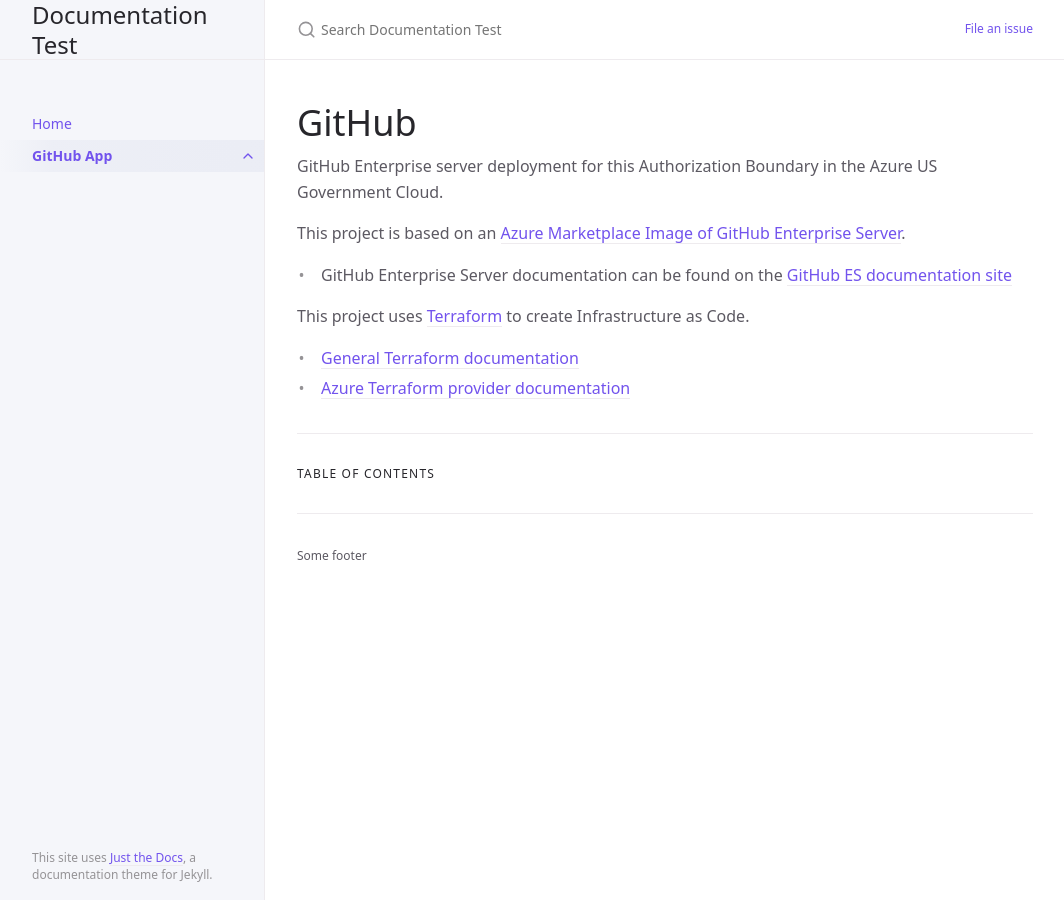
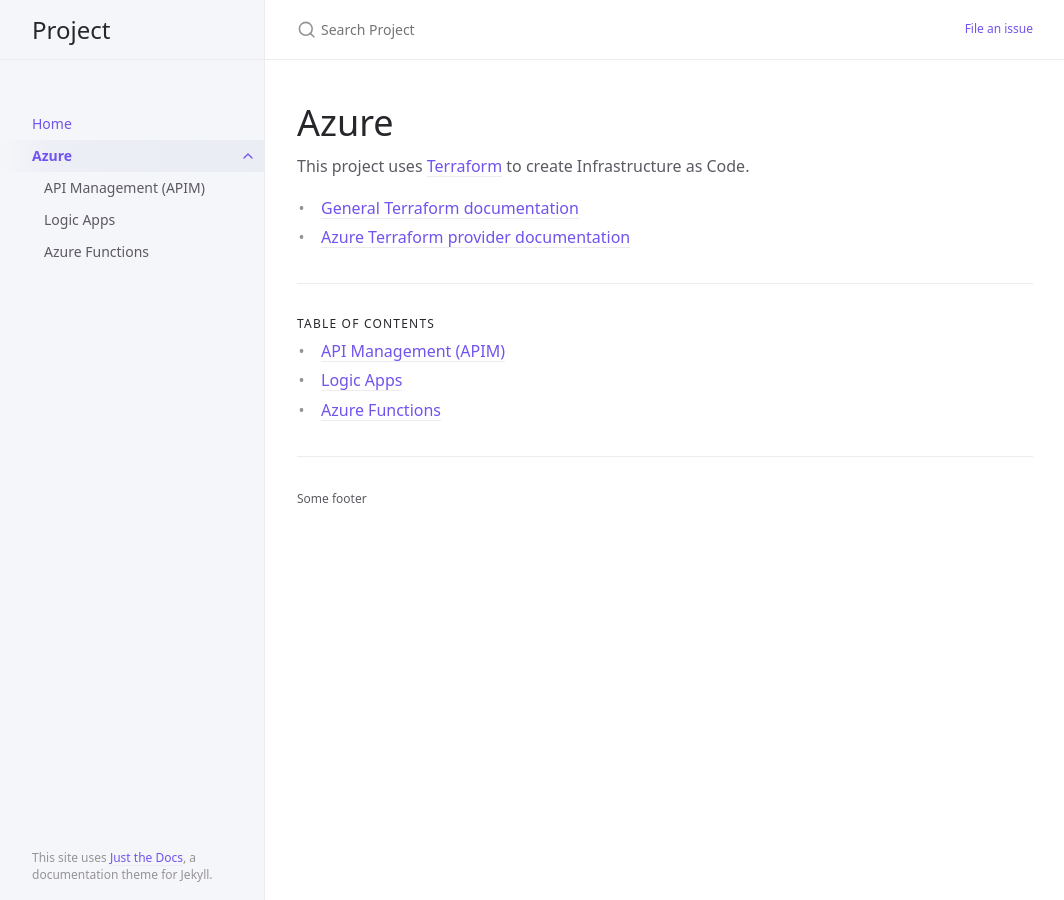
Before and after one commit to bwagner77/docs-test, a Jekyll site: the page built from azure/index.md, in a window 1280 px wide. Shown: the whole page, without its empty margins (107-1171 px from the left). Built offline with Jekyll 4.4.1, drawn with Linux system fonts in a browser that asks for light colours.

```diff
--- a/_config.yml
+++ b/_config.yml
@@ -18,7 +18,7 @@
 # You can create any custom variable you would like, and they will be accessible
 # in the templates via {{ site.myvariable }}.
 
-title: Documentation Test
+title: Project
 tagline: Some tags
 #color_scheme: dark
 
--- a/azure/functions.md
+++ b/azure/functions.md
@@ -0,0 +1,9 @@
+---
+layout: default
+title: Azure Functions
+parent: Azure
+nav_order: 3
+---
+
+# Azure Functions
+{: .no_toc }
--- a/azure/index.md
+++ b/azure/index.md
@@ -1,19 +1,12 @@
 ---
 layout: default
-title: "GitHub App"
+title: Azure
 nav_order: 2
 has_children: true
 ---
 
-# GitHub
+# Azure
 {: .no_toc }
-
-GitHub Enterprise server deployment for this Authorization Boundary in the Azure US Government Cloud.
-
-This project is based on an [Azure Marketplace Image of GitHub Enterprise Server](https://azuremarketplace.microsoft.com/en-us/marketplace/apps/github.githubenterprise?tab=Overview).
-
-* GitHub Enterprise Server documentation can be found on the
- [GitHub ES documentation site](https://docs.github.com/en/enterprise-server@3.3/admin)
 
 This project uses [Terraform](https://www.terraform.io) to create Infrastructure as Code.
 
--- a/azure/logicapps.md
+++ b/azure/logicapps.md
@@ -1,6 +1,9 @@
 ---
 layout: default
-title: "Logic Apps"
-parent: "Azure"
+title: Logic Apps
+parent: Azure
 nav_order: 2
 ---
+
+# Logic Apps
+{: .no_toc }
```
Also changed, not shown: azure/apim.md (+3 -10 lines).
